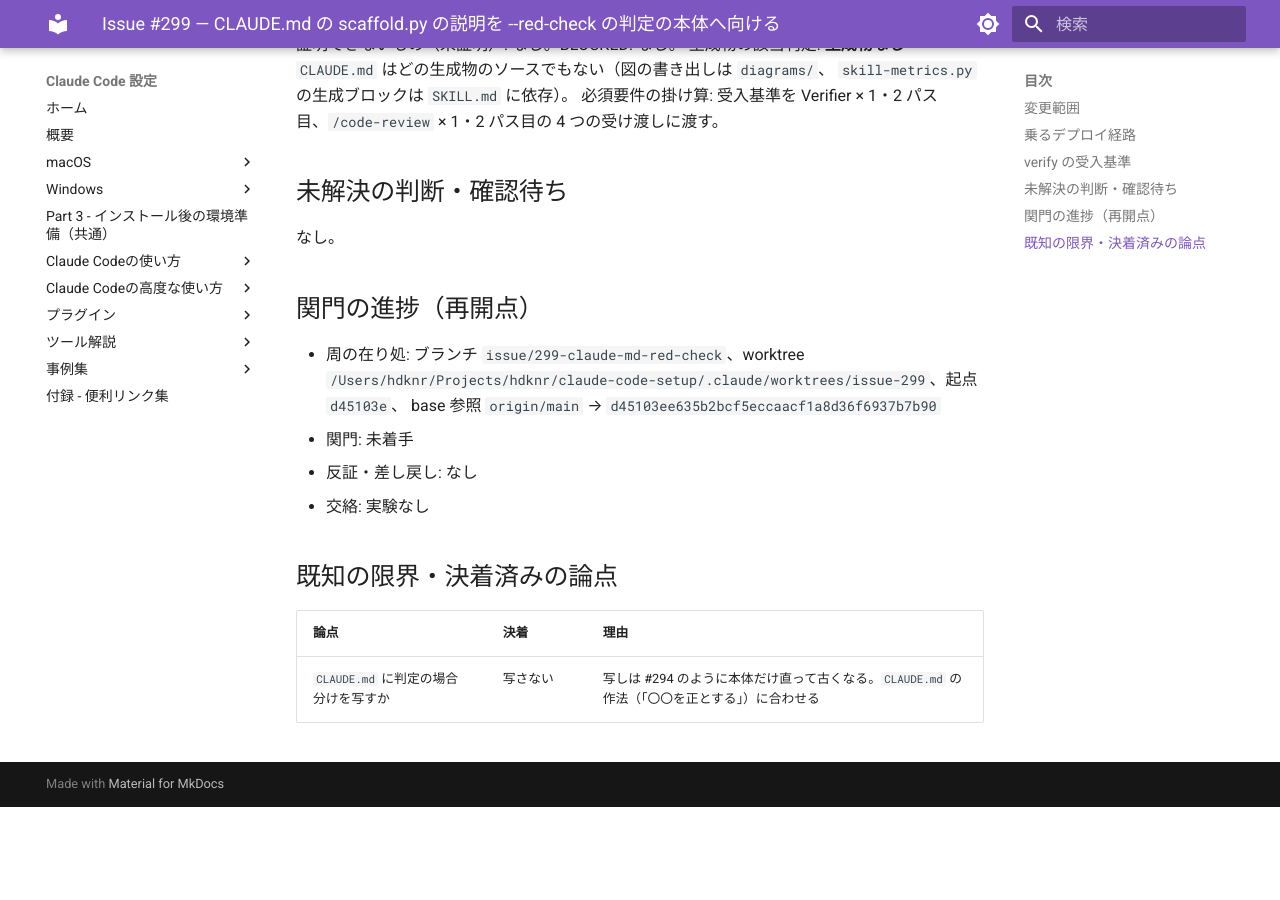
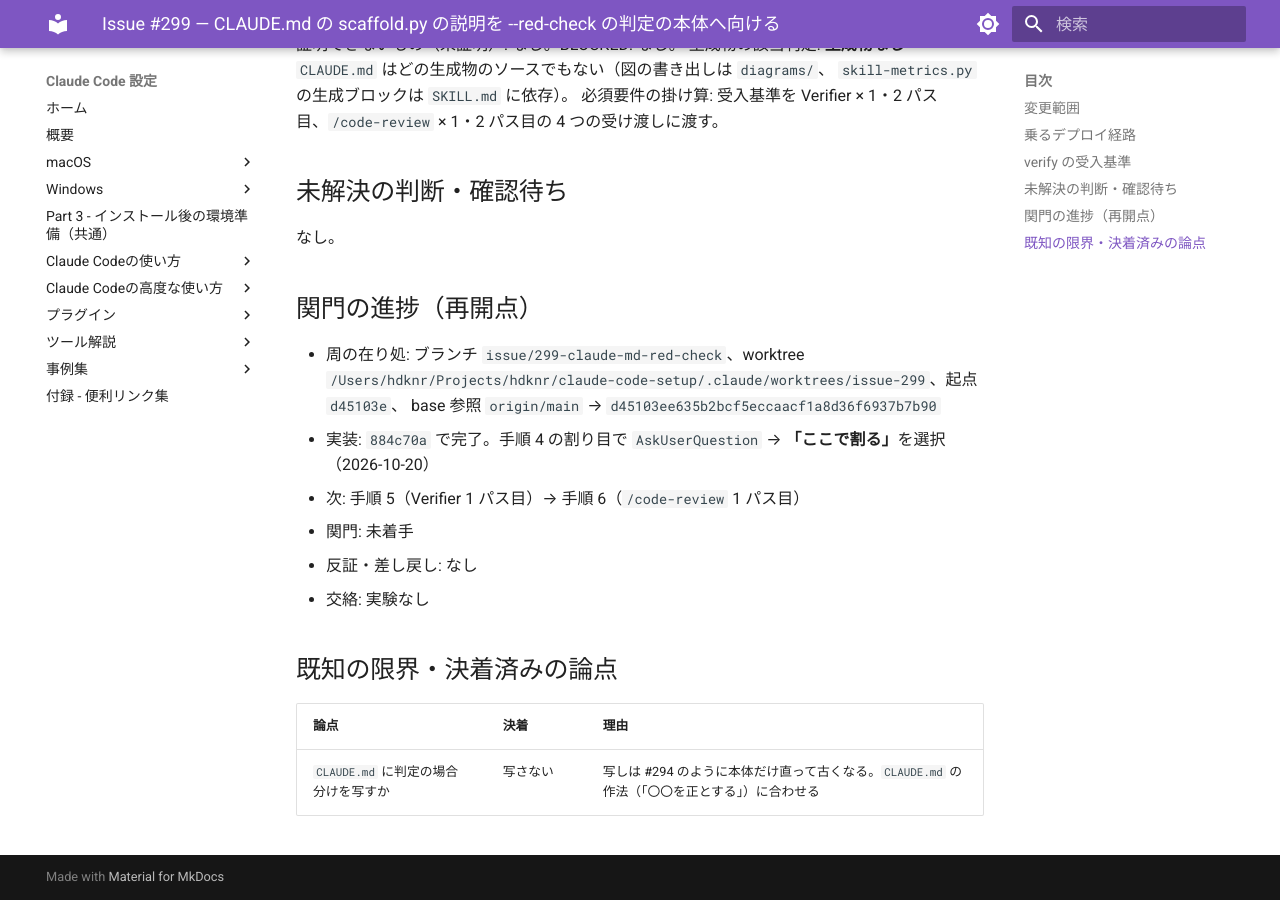
Before and after one commit to hdknr/claude-code-setup, an MkDocs documentation site: the page built from docs/plans/issue-299.md, in a window 1280 px wide and 900 px high, scrolled down 1291 px. Built offline with MkDocs 1.6.1 and Material for MkDocs 9.7.7, drawn with Linux system fonts in a browser that asks for light colours; before the commit the page ends 2098 px from its top, so only the background shows below that.

Commit message:
docs(plans): #299 の割り目の選択を再開点に書き戻す
Co-Authored-By: Claude Opus 5.5 <noreply@anthropic.com>

```diff
--- a/docs/plans/issue-299.md
+++ b/docs/plans/issue-299.md
@@ -42,6 +42,8 @@ main への merge のみ。`CLAUDE.md` は公開サイト（`docs/`）にもプ
 - 周の在り処: ブランチ `issue/299-claude-md-red-check`、worktree
   `/Users/hdknr/Projects/hdknr/claude-code-setup/.claude/worktrees/issue-299`、起点 `d45103e`、
   base 参照 `origin/main` → `d45103ee635b2bcf5eccaacf1a8d36f6937b7b90`
+- 実装: `884c70a` で完了。手順 4 の割り目で `AskUserQuestion` → **「ここで割る」**を選択（2026-10-20）
+- 次: 手順 5（Verifier 1 パス目）→ 手順 6（`/code-review` 1 パス目）
 - 関門: 未着手
 - 反証・差し戻し: なし
 - 交絡: 実験なし
```
